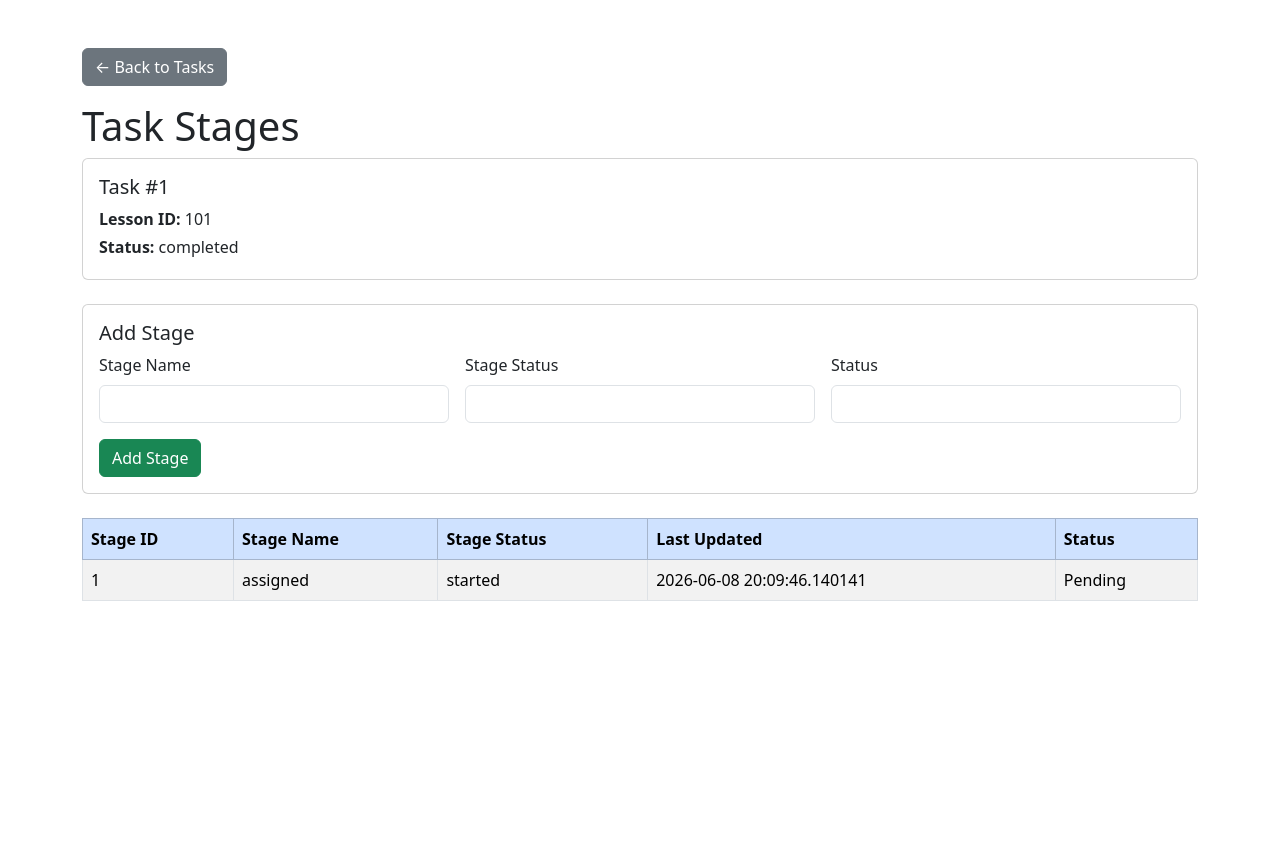
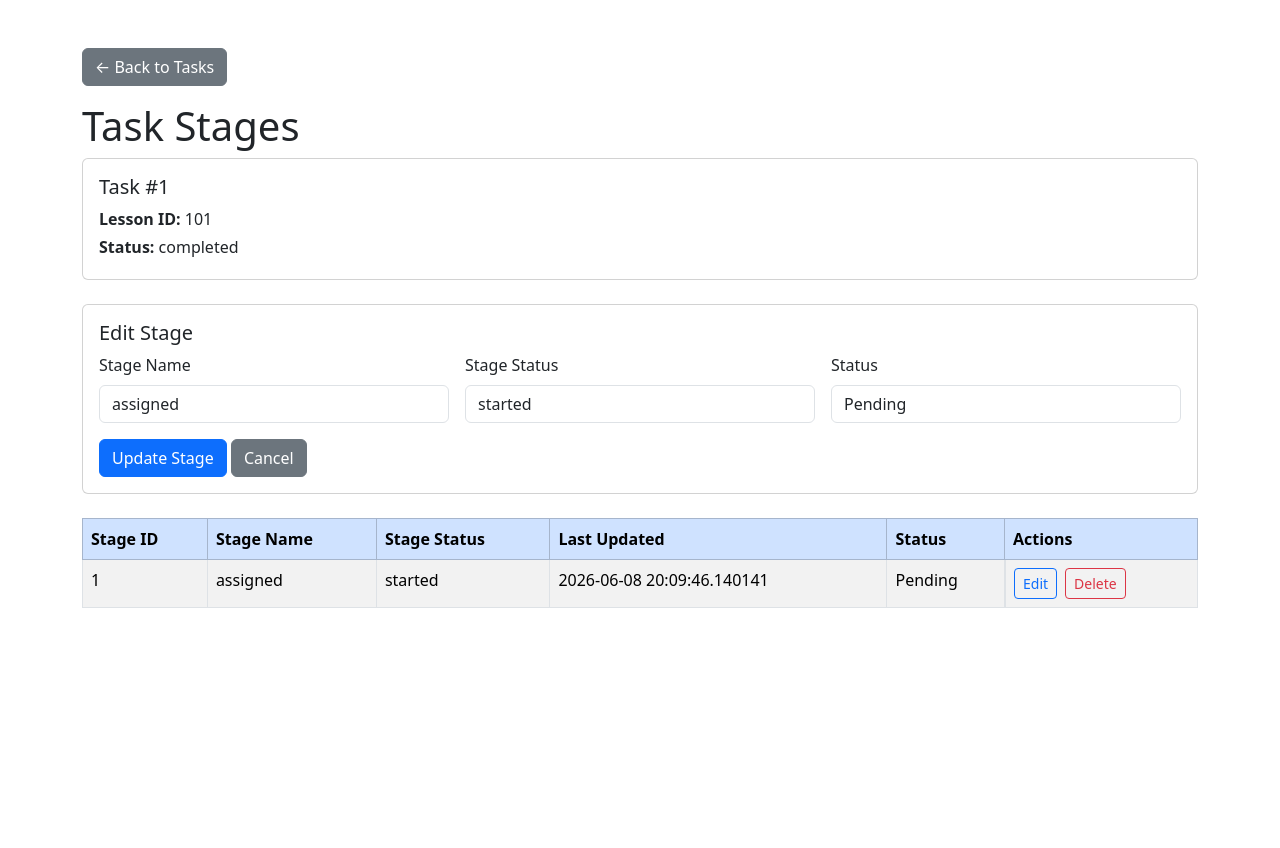
Before and after one commit to ApurwaNile/application_development-_CRUD, a FastAPI app: a page that uses app/templates/stage_form.html in a window 1280 px wide. Run offline with FastAPI, Linux system fonts and the light colour scheme; a user stored in the database is signed in.

Commit message:
Stage CRUD complete

```diff
--- a/app/routers/tasks.py
+++ b/app/routers/tasks.py
@@ -138,6 +138,7 @@ async def delete_task(
 async def view_stages(
     request: Request,
     task_id: int,
+    edit: int | None = None,
     db: Session = Depends(get_db),
 ):
     auth_result = require_login(request)
@@ -157,12 +158,20 @@ async def view_stages(
         .order_by(TaskStage.id)
     ).all()
 
+    edit_stage = None
+
+    if edit is not None:
+        edit_stage = db.scalar(
+            select(TaskStage).where(TaskStage.id == edit)
+        )
+
     return templates.TemplateResponse(
         request=request,
         name="stage_form.html",
         context={
             "task": task,
             "stages": stages,
+            "edit_stage": edit_stage,
         },
     )
 
@@ -194,3 +203,63 @@ async def create_stage(
         url=f"/tasks/{task_id}/stages",
         status_code=303,
     )
+
+@router.post("/{task_id}/stages/{stage_id}/update")
+async def update_stage(
+    request: Request,
+    task_id: int,
+    stage_id: int,
+    stage_name: str = Form(...),
+    stage_status: str = Form(...),
+    status: str = Form(...),
+    db: Session = Depends(get_db),
+):
+    auth_result = require_login(request)
+    if isinstance(auth_result, RedirectResponse):
+        return auth_result
+
+    stage = db.scalar(
+        select(TaskStage).where(TaskStage.id == stage_id)
+    )
+
+    if stage is None:
+        return RedirectResponse(
+            url=f"/tasks/{task_id}/stages",
+            status_code=303,
+        )
+
+    stage.stage_name = stage_name
+    stage.stage_status = stage_status
+    stage.status = status
+    stage.last_updated_date = datetime.now()
+
+    db.commit()
+
+    return RedirectResponse(
+        url=f"/tasks/{task_id}/stages",
+        status_code=303,
+    )
+
+@router.post("/{task_id}/stages/{stage_id}/delete")
+async def delete_stage(
+    request: Request,
+    task_id: int,
+    stage_id: int,
+    db: Session = Depends(get_db),
+):
+    auth_result = require_login(request)
+    if isinstance(auth_result, RedirectResponse):
+        return auth_result
+
+    stage = db.scalar(
+        select(TaskStage).where(TaskStage.id == stage_id)
+    )
+
+    if stage:
+        db.delete(stage)
+        db.commit()
+
+    return RedirectResponse(
+        url=f"/tasks/{task_id}/stages",
+        status_code=303,
+    )
--- a/app/templates/stage_form.html
+++ b/app/templates/stage_form.html
@@ -30,9 +30,29 @@
         <div class="card mb-4">
             <div class="card-body">
 
+                {% if edit_stage %}
+
+                <h5>Edit Stage</h5>
+
+                <form
+                    method="post"
+                    action="/tasks/{{ task.id }}/stages/{{ edit_stage.id }}/update"
+                >
+
+                {% else %}
+
+                {% if edit_stage %}
+<h5>Edit Stage #{{ edit_stage.id }}</h5>
+{% else %}
 <h5>Add Stage</h5>
+{% endif %}
 
-                <form method="post" action="/tasks/{{ task.id }}/stages">
+                <form
+                    method="post"
+                    action="/tasks/{{ task.id }}/stages"
+                >
+
+                {% endif %}
 
                     <div class="row g-3">
 
@@ -42,6 +62,7 @@
                             type="text"
                             name="stage_name"
                             class="form-control"
+                            value="{{ edit_stage.stage_name if edit_stage else '' }}"
                             required
                         >
                         </div>
@@ -52,6 +73,7 @@
                             type="text"
                             name="stage_status"
                             class="form-control"
+                            value="{{ edit_stage.stage_status if edit_stage else '' }}"
                             required
                         >
                         </div>
@@ -62,16 +84,33 @@
                             type="text"
                             name="status"
                             class="form-control"
+                            value="{{ edit_stage.status if edit_stage else '' }}"
                             required
                         >
                         </div>
 
                         <div class="col-md-12">
+                            {% if edit_stage %}
+                            <button
+                                type="submit"
+                                class="btn btn-primary">
+                                Update Stage
+                            </button>
+
+                            <a href="/tasks/{{ task.id }}/stages"
+                               class="btn btn-secondary">
+                                Cancel
+                            </a>
+
+                            {% else %}
+
                             <button
                                 type="submit"
                                 class="btn btn-success">
                                 Add Stage
                             </button>
+
+                            {% endif %}
                         </div>
 
                     </div>
@@ -89,6 +128,7 @@
                     <th>Stage Status</th>
                     <th>Last Updated</th>
                     <th>Status</th>
+                    <th>Actions</th>
                 </tr>
             </thead>
 
@@ -103,6 +143,27 @@
                         <td>{{ stage.stage_status }}</td>
                         <td>{{ stage.last_updated_date }}</td>
                         <td>{{ stage.status }}</td>
+
+                        <td class="d-flex gap-2">
+
+                            <a href="/tasks/{{ task.id }}/stages?edit={{ stage.id }}"
+                               class="btn btn-sm btn-outline-primary">
+                                Edit
+                            </a>
+
+                            <form
+                                method="post"
+                                action="/tasks/{{ task.id }}/stages/{{ stage.id }}/delete"
+                                onsubmit="return confirm('Delete this stage?');"
+                            >
+                                <button
+                                    type="submit"
+                                    class="btn btn-sm btn-outline-danger">
+                                    Delete
+                                </button>
+                            </form>
+
+                        </td>
                     </tr>
                     {% endfor %}
 
```
Also changed, not shown: task_manager.db. Lines whose indentation alone changed are shown as unchanged.
